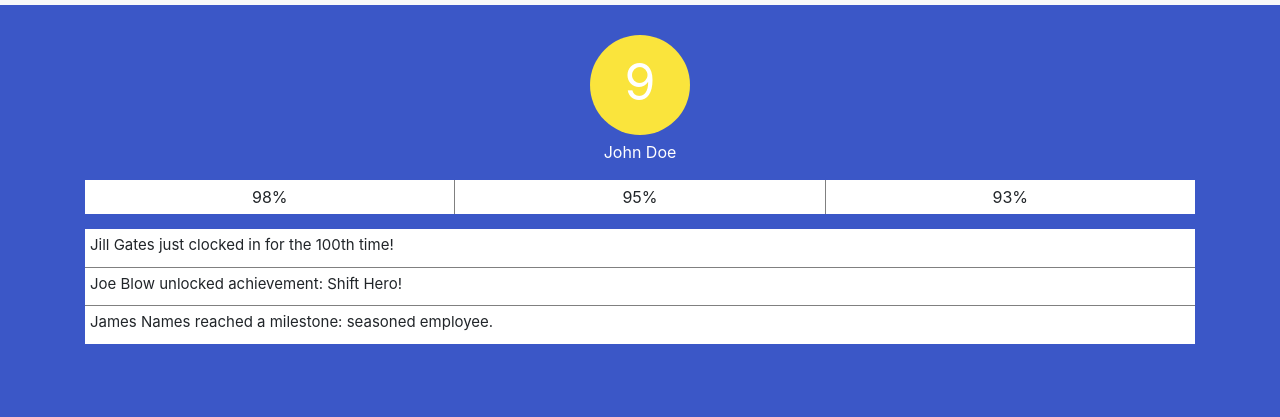
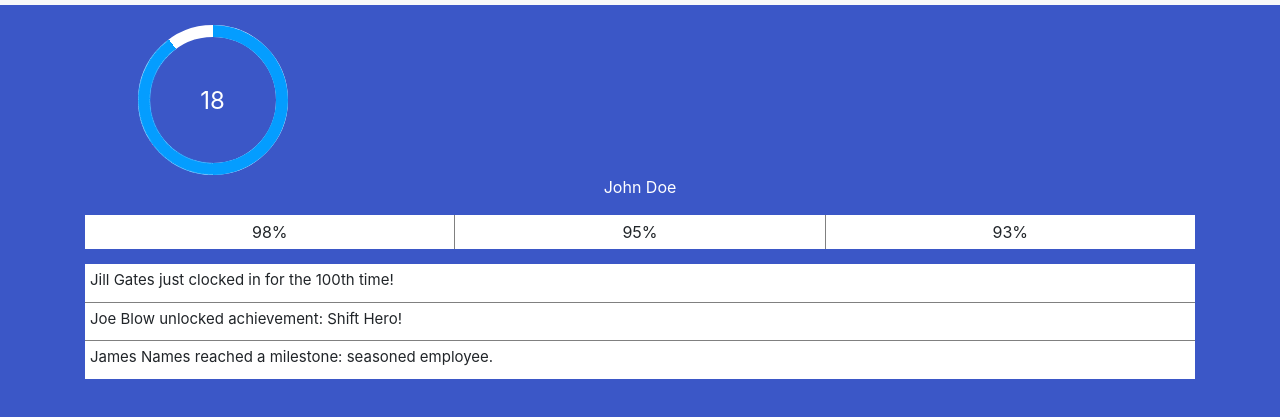
Before and after one commit to DoisDainos/tandahackrevived, a plain HTML site: page web/index.html in a window 1280 px wide. Shown: the part 51-468 px from the top of the page. Drawn offline with nearby package versions, Linux system fonts and the light colour scheme.

Commit message:
Progress circle

```diff
--- a/web/index.html
+++ b/web/index.html
@@ -6,6 +6,7 @@
     <title>Team Archer</title>
     <link rel="stylesheet" href="https://stackpath.bootstrapcdn.com/bootstrap/4.1.0/css/bootstrap.min.css" integrity="sha384-9gVQ4dYFwwWSjIDZnLEWnxCjeSWFphJiwGPXr1jddIhOegiu1FwO5qRGvFXOdJZ4" crossorigin="anonymous" />
     <link rel="stylesheet" href="style.css" />
+    <link rel="stylesheet" href="circle.css" />
     <script src="script.js"></script>
   </head>
   <body>
@@ -26,7 +27,21 @@
       </div>
     </nav>
     <div class="level-display">
-      <div class="circle">9</div>
+      <div class="container">
+        <div class="row">
+            <div class="col-md-3 col-sm-6">
+                <div class="progress blue">
+                    <span class="progress-left">
+                        <span class="progress-bar"></span>
+                    </span>
+                    <span class="progress-right">
+                        <span class="progress-bar"></span>
+                    </span>
+                    <div class="progress-value">18</div>
+                </div>
+            </div>
+        </div>
+      </div>
       <p>John Doe</p>
     </div>
     <div class="container">
--- a/web/style.css
+++ b/web/style.css
@@ -7,6 +7,7 @@ body {
 }
 
 .level-display {
+  margin-top: 20px;
   text-align: center;
   color: #fff;
 }
@@ -22,7 +23,6 @@ body {
   border-radius: 250px;
   font-size: 50px;
   text-align: center;
-  background: #fae43c
 }
 
 .grid-container {
@@ -62,3 +62,153 @@ body {
 .feed-item:last-of-type {
   border-bottom: 0;
 }
+
+.progress{
+    width: 150px;
+    height: 150px;
+    line-height: 150px;
+    background: none;
+    margin: 0 auto;
+    box-shadow: none;
+    position: relative;
+}
+.progress:after{
+    content: "";
+    width: 100%;
+    height: 100%;
+    border-radius: 50%;
+    border: 12px solid #fff;
+    position: absolute;
+    top: 0;
+    left: 0;
+}
+.progress > span{
+    width: 50%;
+    height: 100%;
+    overflow: hidden;
+    position: absolute;
+    top: 0;
+    z-index: 1;
+}
+.progress .progress-left{
+    left: 0;
+}
+.progress .progress-bar{
+    width: 100%;
+    height: 100%;
+    background: none;
+    border-width: 12px;
+    border-style: solid;
+    position: absolute;
+    top: 0;
+}
+.progress .progress-left .progress-bar{
+    left: 100%;
+    border-top-right-radius: 80px;
+    border-bottom-right-radius: 80px;
+    border-left: 0;
+    -webkit-transform-origin: center left;
+    transform-origin: center left;
+}
+.progress .progress-right{
+    right: 0;
+}
+.progress .progress-right .progress-bar{
+    left: -100%;
+    border-top-left-radius: 80px;
+    border-bottom-left-radius: 80px;
+    border-right: 0;
+    -webkit-transform-origin: center right;
+    transform-origin: center right;
+    animation: loading-1 1.8s linear forwards;
+}
+.progress .progress-value{
+    width: 90%;
+    height: 90%;
+    border-radius: 50%;
+    background: #3b57c7;
+    font-size: 24px;
+    color: #fff;
+    line-height: 135px;
+    text-align: center;
+    position: absolute;
+    top: 5%;
+    left: 5%;
+}
+.progress.blue .progress-bar{
+    border-color: #049dff;
+}
+.progress.blue .progress-left .progress-bar{
+    animation: loading-2 1.5s linear forwards 1.8s;
+}
+.progress.yellow .progress-bar{
+    border-color: #fdba04;
+}
+.progress.yellow .progress-left .progress-bar{
+    animation: loading-3 1s linear forwards 1.8s;
+}
+.progress.pink .progress-bar{
+    border-color: #ed687c;
+}
+.progress.pink .progress-left .progress-bar{
+    animation: loading-4 0.4s linear forwards 1.8s;
+}
+.progress.green .progress-bar{
+    border-color: #1abc9c;
+}
+.progress.green .progress-left .progress-bar{
+    animation: loading-5 1.2s linear forwards 1.8s;
+}
+@keyframes loading-1{
+    0%{
+        -webkit-transform: rotate(0deg);
+        transform: rotate(0deg);
+    }
+    100%{
+        -webkit-transform: rotate(180deg);
+        transform: rotate(180deg);
+    }
+}
+@keyframes loading-2{
+    0%{
+        -webkit-transform: rotate(0deg);
+        transform: rotate(0deg);
+    }
+    100%{
+        -webkit-transform: rotate(144deg);
+        transform: rotate(144deg);
+    }
+}
+@keyframes loading-3{
+    0%{
+        -webkit-transform: rotate(0deg);
+        transform: rotate(0deg);
+    }
+    100%{
+        -webkit-transform: rotate(90deg);
+        transform: rotate(90deg);
+    }
+}
+@keyframes loading-4{
+    0%{
+        -webkit-transform: rotate(0deg);
+        transform: rotate(0deg);
+    }
+    100%{
+        -webkit-transform: rotate(36deg);
+        transform: rotate(36deg);
+    }
+}
+@keyframes loading-5{
+    0%{
+        -webkit-transform: rotate(0deg);
+        transform: rotate(0deg);
+    }
+    100%{
+        -webkit-transform: rotate(126deg);
+        transform: rotate(126deg);
+    }
+}
+@media only screen and (max-width: 990px){
+    .progress{ margin-bottom: 5px; }
+}
```
